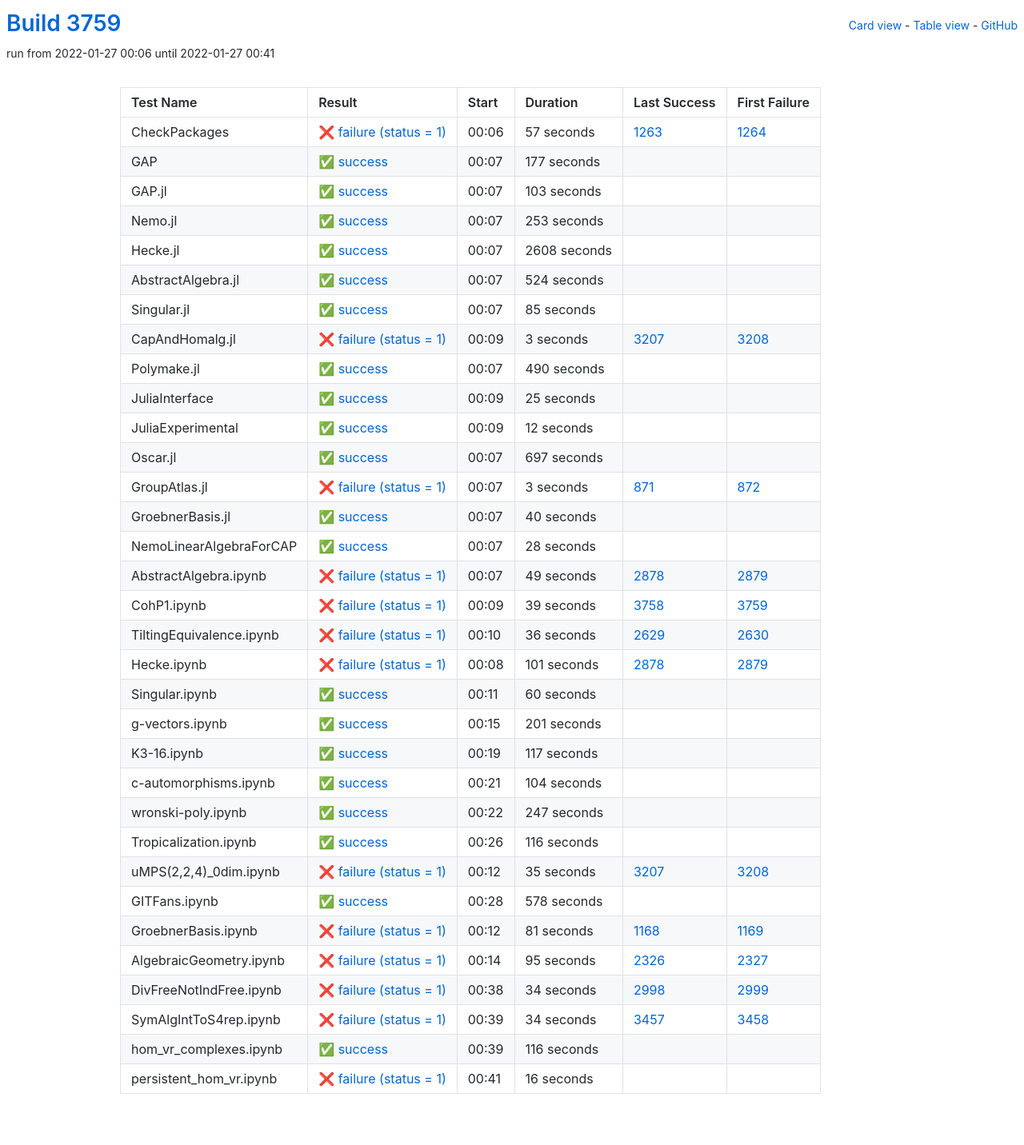
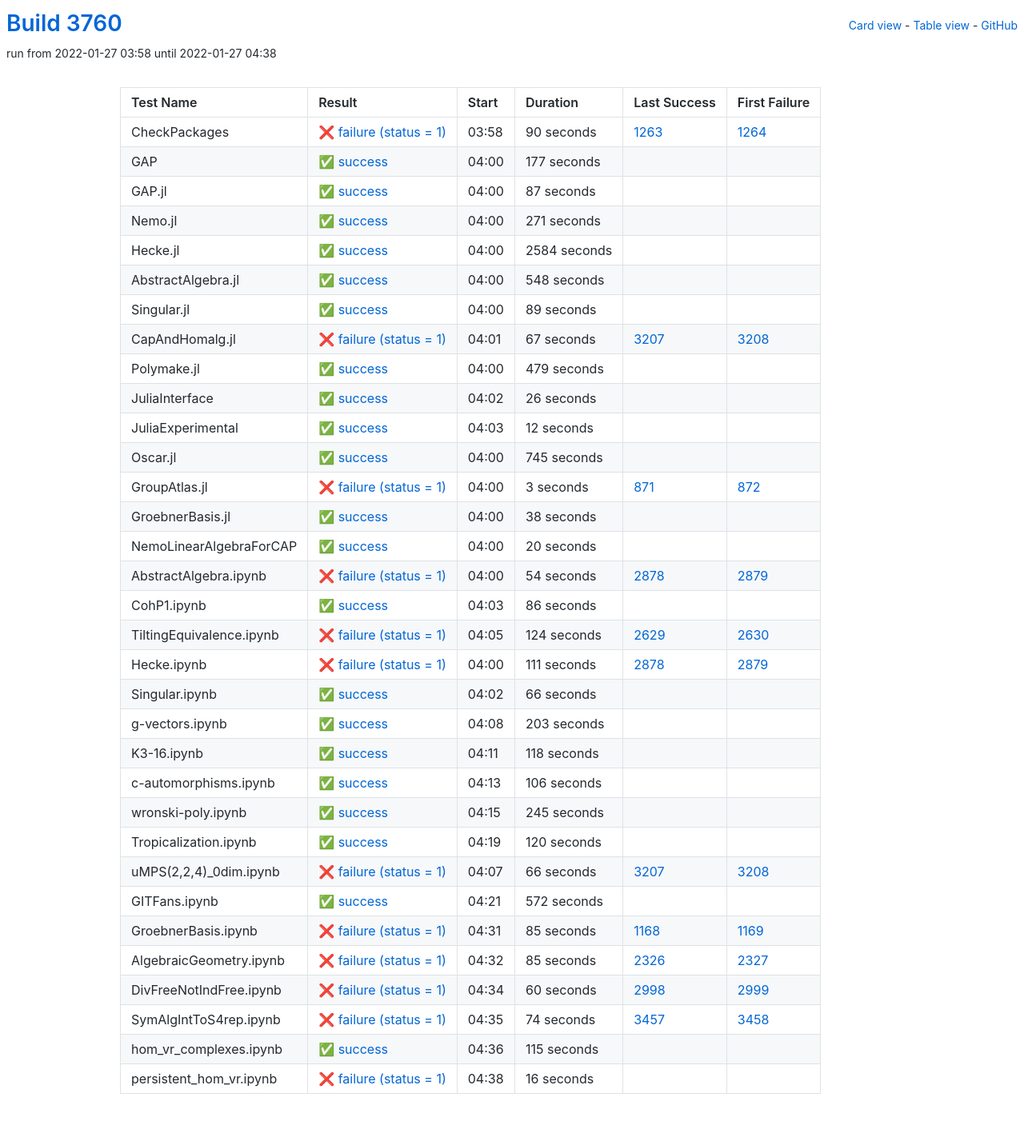
Before and after one commit to oscar-system/oscar-ci-status-stable, a Jekyll site: the page built from table.html, in a window 1280 px wide. Shown: the whole page at 80% size. Built offline with Jekyll 4.4.1, drawn with Linux system fonts in a browser that asks for light colours.

Commit message:
Build #3760

```diff
--- a/_data/ci.yml
+++ b/_data/ci.yml
@@ -1,6 +1,6 @@
 ---
-build: 3759
-build_url: https://oscarci.mathematik.uni-kl.de/job/oscar-stable/3759/
+build: 3760
+build_url: https://oscarci.mathematik.uni-kl.de/job/oscar-stable/3760/
 job: oscar-stable
 organization: oscar-system
 repo: oscar-ci-status-stable
@@ -8,20 +8,20 @@ repourl: https://github.com/oscar-system/oscar-ci-status-stable
 tests:
 - name: CheckPackages
   id: checkpackages
-  log: https://oscarci.mathematik.uni-kl.de/job/oscar-stable/3759/artifact/logs/build-3759/CheckPackages.log
-  start: 2022-01-27 00:06
+  log: https://oscarci.mathematik.uni-kl.de/job/oscar-stable/3760/artifact/logs/build-3760/CheckPackages.log
+  start: 2022-01-27 03:58
   success: false
   exitcode: 1
   status: failure
-  duration: 57
+  duration: 90
   last_success: 1263
   last_success_url: https://oscarci.mathematik.uni-kl.de/job/oscar-stable/1263/
   first_failure: 1264
   first_failure_url: https://oscarci.mathematik.uni-kl.de/job/oscar-stable/1264/
 - name: GAP
   id: gap
-  log: https://oscarci.mathematik.uni-kl.de/job/oscar-stable/3759/artifact/logs/build-3759/GAP.log
-  start: 2022-01-27 00:07
+  log: https://oscarci.mathematik.uni-kl.de/job/oscar-stable/3760/artifact/logs/build-3760/GAP.log
+  start: 2022-01-27 04:00
   success: true
   exitcode: 0
   status: success
@@ -32,104 +32,104 @@ tests:
   first_failure_url:
 - name: GAP.jl
   id: gap-jl
-  log: https://oscarci.mathematik.uni-kl.de/job/oscar-stable/3759/artifact/logs/build-3759/GAP.jl.log
-  start: 2022-01-27 00:07
+  log: https://oscarci.mathematik.uni-kl.de/job/oscar-stable/3760/artifact/logs/build-3760/GAP.jl.log
+  start: 2022-01-27 04:00
   success: true
   exitcode: 0
   status: success
-  duration: 103
+  duration: 87
   last_success: false
   last_success_url:
   first_failure: false
   first_failure_url:
 - name: Nemo.jl
   id: nemo-jl
-  log: https://oscarci.mathematik.uni-kl.de/job/oscar-stable/3759/artifact/logs/build-3759/Nemo.jl.log
-  start: 2022-01-27 00:07
+  log: https://oscarci.mathematik.uni-kl.de/job/oscar-stable/3760/artifact/logs/build-3760/Nemo.jl.log
+  start: 2022-01-27 04:00
   success: true
   exitcode: 0
   status: success
-  duration: 253
+  duration: 271
   last_success: false
   last_success_url:
   first_failure: false
   first_failure_url:
 - name: Hecke.jl
   id: hecke-jl
-  log: https://oscarci.mathematik.uni-kl.de/job/oscar-stable/3759/artifact/logs/build-3759/Hecke.jl.log
-  start: 2022-01-27 00:07
+  log: https://oscarci.mathematik.uni-kl.de/job/oscar-stable/3760/artifact/logs/build-3760/Hecke.jl.log
+  start: 2022-01-27 04:00
   success: true
   exitcode: 0
   status: success
-  duration: 2608
+  duration: 2584
   last_success: false
   last_success_url:
   first_failure: false
   first_failure_url:
 - name: AbstractAlgebra.jl
   id: abstractalgebra-jl
-  log: https://oscarci.mathematik.uni-kl.de/job/oscar-stable/3759/artifact/logs/build-3759/AbstractAlgebra.jl.log
-  start: 2022-01-27 00:07
+  log: https://oscarci.mathematik.uni-kl.de/job/oscar-stable/3760/artifact/logs/build-3760/AbstractAlgebra.jl.log
+  start: 2022-01-27 04:00
   success: true
   exitcode: 0
   status: success
-  duration: 524
+  duration: 548
   last_success: false
   last_success_url:
   first_failure: false
   first_failure_url:
 - name: Singular.jl
   id: singular-jl
-  log: https://oscarci.mathematik.uni-kl.de/job/oscar-stable/3759/artifact/logs/build-3759/Singular.jl.log
-  start: 2022-01-27 00:07
+  log: https://oscarci.mathematik.uni-kl.de/job/oscar-stable/3760/artifact/logs/build-3760/Singular.jl.log
+  start: 2022-01-27 04:00
   success: true
   exitcode: 0
   status: success
-  duration: 85
+  duration: 89
   last_success: false
   last_success_url:
   first_failure: false
   first_failure_url:
 - name: CapAndHomalg.jl
   id: capandhomalg-jl
-  log: https://oscarci.mathematik.uni-kl.de/job/oscar-stable/3759/artifact/logs/build-3759/CapAndHomalg.jl.log
-  start: 2022-01-27 00:09
+  log: https://oscarci.mathematik.uni-kl.de/job/oscar-stable/3760/artifact/logs/build-3760/CapAndHomalg.jl.log
+  start: 2022-01-27 04:01
   success: false
   exitcode: 1
   status: failure
-  duration: 3
+  duration: 67
   last_success: 3207
   last_success_url: https://oscarci.mathematik.uni-kl.de/job/oscar-stable/3207/
   first_failure: 3208
   first_failure_url: https://oscarci.mathematik.uni-kl.de/job/oscar-stable/3208/
 - name: Polymake.jl
   id: polymake-jl
-  log: https://oscarci.mathematik.uni-kl.de/job/oscar-stable/3759/artifact/logs/build-3759/Polymake.jl.log
-  start: 2022-01-27 00:07
+  log: https://oscarci.mathematik.uni-kl.de/job/oscar-stable/3760/artifact/logs/build-3760/Polymake.jl.log
+  start: 2022-01-27 04:00
   success: true
   exitcode: 0
   status: success
-  duration: 490
+  duration: 479
   last_success: false
   last_success_url:
   first_failure: false
   first_failure_url:
 - name: JuliaInterface
   id: juliainterface
-  log: https://oscarci.mathematik.uni-kl.de/job/oscar-stable/3759/artifact/logs/build-3759/JuliaInterface.log
-  start: 2022-01-27 00:09
+  log: https://oscarci.mathematik.uni-kl.de/job/oscar-stable/3760/artifact/logs/build-3760/JuliaInterface.log
+  start: 2022-01-27 04:02
   success: true
   exitcode: 0
   status: success
-  duration: 25
+  duration: 26
   last_success: false
   last_success_url:
   first_failure: false
   first_failure_url:
 - name: JuliaExperimental
   id: juliaexperimental
-  log: https://oscarci.mathematik.uni-kl.de/job/oscar-stable/3759/artifact/logs/build-3759/JuliaExperimental.log
-  start: 2022-01-27 00:09
+  log: https://oscarci.mathematik.uni-kl.de/job/oscar-stable/3760/artifact/logs/build-3760/JuliaExperimental.log
+  start: 2022-01-27 04:03
   success: true
   exitcode: 0
   status: success
@@ -140,20 +140,20 @@ tests:
   first_failure_url:
 - name: Oscar.jl
   id: oscar-jl
-  log: https://oscarci.mathematik.uni-kl.de/job/oscar-stable/3759/artifact/logs/build-3759/Oscar.jl.log
-  start: 2022-01-27 00:07
+  log: https://oscarci.mathematik.uni-kl.de/job/oscar-stable/3760/artifact/logs/build-3760/Oscar.jl.log
+  start: 2022-01-27 04:00
   success: true
   exitcode: 0
   status: success
-  duration: 697
+  duration: 745
   last_success: false
   last_success_url:
   first_failure: false
   first_failure_url:
 - name: GroupAtlas.jl
   id: groupatlas-jl
-  log: https://oscarci.mathematik.uni-kl.de/job/oscar-stable/3759/artifact/logs/build-3759/GroupAtlas.jl.log
-  start: 2022-01-27 00:07
+  log: https://oscarci.mathematik.uni-kl.de/job/oscar-stable/3760/artifact/logs/build-3760/GroupAtlas.jl.log
+  start: 2022-01-27 04:00
   success: false
   exitcode: 1
   status: failure
@@ -164,236 +164,236 @@ tests:
   first_failure_url: https://oscarci.mathematik.uni-kl.de/job/oscar-stable/872/
 - name: GroebnerBasis.jl
   id: groebnerbasis-jl
-  log: https://oscarci.mathematik.uni-kl.de/job/oscar-stable/3759/artifact/logs/build-3759/GroebnerBasis.jl.log
-  start: 2022-01-27 00:07
+  log: https://oscarci.mathematik.uni-kl.de/job/oscar-stable/3760/artifact/logs/build-3760/GroebnerBasis.jl.log
+  start: 2022-01-27 04:00
   success: true
   exitcode: 0
   status: success
-  duration: 40
+  duration: 38
   last_success: false
   last_success_url:
   first_failure: false
   first_failure_url:
 - name: NemoLinearAlgebraForCAP
   id: nemolinearalgebraforcap
-  log: https://oscarci.mathematik.uni-kl.de/job/oscar-stable/3759/artifact/logs/build-3759/NemoLinearAlgebraForCAP.log
-  start: 2022-01-27 00:07
+  log: https://oscarci.mathematik.uni-kl.de/job/oscar-stable/3760/artifact/logs/build-3760/NemoLinearAlgebraForCAP.log
+  start: 2022-01-27 04:00
   success: true
   exitcode: 0
   status: success
-  duration: 28
+  duration: 20
   last_success: false
   last_success_url:
   first_failure: false
   first_failure_url:
 - name: AbstractAlgebra.ipynb
   id: abstractalgebra-ipynb
-  log: https://oscarci.mathematik.uni-kl.de/job/oscar-stable/3759/artifact/logs/build-3759/AbstractAlgebra.ipynb.log
-  start: 2022-01-27 00:07
+  log: https://oscarci.mathematik.uni-kl.de/job/oscar-stable/3760/artifact/logs/build-3760/AbstractAlgebra.ipynb.log
+  start: 2022-01-27 04:00
   success: false
   exitcode: 1
   status: failure
-  duration: 49
+  duration: 54
   last_success: 2878
   last_success_url: https://oscarci.mathematik.uni-kl.de/job/oscar-stable/2878/
   first_failure: 2879
   first_failure_url: https://oscarci.mathematik.uni-kl.de/job/oscar-stable/2879/
 - name: CohP1.ipynb
   id: cohp1-ipynb
-  log: https://oscarci.mathematik.uni-kl.de/job/oscar-stable/3759/artifact/logs/build-3759/CohP1.ipynb.log
-  start: 2022-01-27 00:09
+  log: https://oscarci.mathematik.uni-kl.de/job/oscar-stable/3760/artifact/logs/build-3760/CohP1.ipynb.log
+  start: 2022-01-27 04:03
+  success: true
+  exitcode: 0
+  status: success
+  duration: 86
+  last_success: false
+  last_success_url:
+  first_failure: false
+  first_failure_url:
+- name: TiltingEquivalence.ipynb
+  id: tiltingequivalence-ipynb
+  log: https://oscarci.mathematik.uni-kl.de/job/oscar-stable/3760/artifact/logs/build-3760/TiltingEquivalence.ipynb.log
+  start: 2022-01-27 04:05
   success: false
   exitcode: 1
   status: failure
-  duration: 39
-  last_success: 3758
-  last_success_url: https://oscarci.mathematik.uni-kl.de/job/oscar-stable/3758/
-  first_failure: 3759
-  first_failure_url: https://oscarci.mathematik.uni-kl.de/job/oscar-stable/3759/
-- name: TiltingEquivalence.ipynb
-  id: tiltingequivalence-ipynb
-  log: https://oscarci.mathematik.uni-kl.de/job/oscar-stable/3759/artifact/logs/build-3759/TiltingEquivalence.ipynb.log
-  start: 2022-01-27 00:10
-  success: false
-  exitcode: 1
-  status: failure
-  duration: 36
+  duration: 124
   last_success: 2629
   last_success_url: https://oscarci.mathematik.uni-kl.de/job/oscar-stable/2629/
   first_failure: 2630
   first_failure_url: https://oscarci.mathematik.uni-kl.de/job/oscar-stable/2630/
 - name: Hecke.ipynb
   id: hecke-ipynb
-  log: https://oscarci.mathematik.uni-kl.de/job/oscar-stable/3759/artifact/logs/build-3759/Hecke.ipynb.log
-  start: 2022-01-27 00:08
+  log: https://oscarci.mathematik.uni-kl.de/job/oscar-stable/3760/artifact/logs/build-3760/Hecke.ipynb.log
+  start: 2022-01-27 04:00
   success: false
   exitcode: 1
   status: failure
-  duration: 101
+  duration: 111
   last_success: 2878
   last_success_url: https://oscarci.mathematik.uni-kl.de/job/oscar-stable/2878/
   first_failure: 2879
   first_failure_url: https://oscarci.mathematik.uni-kl.de/job/oscar-stable/2879/
 - name: Singular.ipynb
   id: singular-ipynb
-  log: https://oscarci.mathematik.uni-kl.de/job/oscar-stable/3759/artifact/logs/build-3759/Singular.ipynb.log
-  start: 2022-01-27 00:11
+  log: https://oscarci.mathematik.uni-kl.de/job/oscar-stable/3760/artifact/logs/build-3760/Singular.ipynb.log
+  start: 2022-01-27 04:02
   success: true
   exitcode: 0
   status: success
-  duration: 60
+  duration: 66
   last_success: false
   last_success_url:
   first_failure: false
   first_failure_url:
 - name: g-vectors.ipynb
   id: g-vectors-ipynb
-  log: https://oscarci.mathematik.uni-kl.de/job/oscar-stable/3759/artifact/logs/build-3759/g-vectors.ipynb.log
-  start: 2022-01-27 00:15
+  log: https://oscarci.mathematik.uni-kl.de/job/oscar-stable/3760/artifact/logs/build-3760/g-vectors.ipynb.log
+  start: 2022-01-27 04:08
   success: true
   exitcode: 0
   status: success
-  duration: 201
+  duration: 203
   last_success: false
   last_success_url:
   first_failure: false
   first_failure_url:
 - name: K3-16.ipynb
   id: k3-16-ipynb
-  log: https://oscarci.mathematik.uni-kl.de/job/oscar-stable/3759/artifact/logs/build-3759/K3-16.ipynb.log
-  start: 2022-01-27 00:19
+  log: https://oscarci.mathematik.uni-kl.de/job/oscar-stable/3760/artifact/logs/build-3760/K3-16.ipynb.log
+  start: 2022-01-27 04:11
   success: true
   exitcode: 0
   status: success
-  duration: 117
+  duration: 118
   last_success: false
   last_success_url:
   first_failure: false
   first_failure_url:
 - name: c-automorphisms.ipynb
   id: c-automorphisms-ipynb
-  log: https://oscarci.mathematik.uni-kl.de/job/oscar-stable/3759/artifact/logs/build-3759/c-automorphisms.ipynb.log
-  start: 2022-01-27 00:21
+  log: https://oscarci.mathematik.uni-kl.de/job/oscar-stable/3760/artifact/logs/build-3760/c-automorphisms.ipynb.log
+  start: 2022-01-27 04:13
   success: true
   exitcode: 0
   status: success
-  duration: 104
+  duration: 106
   last_success: false
   last_success_url:
   first_failure: false
   first_failure_url:
 - name: wronski-poly.ipynb
   id: wronski-poly-ipynb
-  log: https://oscarci.mathematik.uni-kl.de/job/oscar-stable/3759/artifact/logs/build-3759/wronski-poly.ipynb.log
-  start: 2022-01-27 00:22
+  log: https://oscarci.mathematik.uni-kl.de/job/oscar-stable/3760/artifact/logs/build-3760/wronski-poly.ipynb.log
+  start: 2022-01-27 04:15
   success: true
   exitcode: 0
   status: success
-  duration: 247
+  duration: 245
   last_success: false
   last_success_url:
   first_failure: false
   first_failure_url:
 - name: Tropicalization.ipynb
   id: tropicalization-ipynb
-  log: https://oscarci.mathematik.uni-kl.de/job/oscar-stable/3759/artifact/logs/build-3759/Tropicalization.ipynb.log
-  start: 2022-01-27 00:26
+  log: https://oscarci.mathematik.uni-kl.de/job/oscar-stable/3760/artifact/logs/build-3760/Tropicalization.ipynb.log
+  start: 2022-01-27 04:19
   success: true
   exitcode: 0
   status: success
-  duration: 116
+  duration: 120
   last_success: false
   last_success_url:
   first_failure: false
   first_failure_url:
 - name: uMPS(2,2,4)_0dim.ipynb
   id: umps-2-2-4-0dim-ipynb
-  log: https://oscarci.mathematik.uni-kl.de/job/oscar-stable/3759/artifact/logs/build-3759/uMPS-2-2-4-_0dim.ipynb.log
-  start: 2022-01-27 00:12
+  log: https://oscarci.mathematik.uni-kl.de/job/oscar-stable/3760/artifact/logs/build-3760/uMPS-2-2-4-_0dim.ipynb.log
+  start: 2022-01-27 04:07
   success: false
   exitcode: 1
   status: failure
-  duration: 35
+  duration: 66
   last_success: 3207
   last_success_url: https://oscarci.mathematik.uni-kl.de/job/oscar-stable/3207/
   first_failure: 3208
   first_failure_url: https://oscarci.mathematik.uni-kl.de/job/oscar-stable/3208/
 - name: GITFans.ipynb
   id: gitfans-ipynb
-  log: https://oscarci.mathematik.uni-kl.de/job/oscar-stable/3759/artifact/logs/build-3759/GITFans.ipynb.log
-  start: 2022-01-27 00:28
+  log: https://oscarci.mathematik.uni-kl.de/job/oscar-stable/3760/artifact/logs/build-3760/GITFans.ipynb.log
+  start: 2022-01-27 04:21
   success: true
   exitcode: 0
   status: success
-  duration: 578
+  duration: 572
   last_success: false
   last_success_url:
   first_failure: false
   first_failure_url:
 - name: GroebnerBasis.ipynb
   id: groebnerbasis-ipynb
-  log: https://oscarci.mathematik.uni-kl.de/job/oscar-stable/3759/artifact/logs/build-3759/GroebnerBasis.ipynb.log
-  start: 2022-01-27 00:12
+  log: https://oscarci.mathematik.uni-kl.de/job/oscar-stable/3760/artifact/logs/build-3760/GroebnerBasis.ipynb.log
+  start: 2022-01-27 04:31
   success: false
   exitcode: 1
   status: failure
-  duration: 81
+  duration: 85
   last_success: 1168
   last_success_url: https://oscarci.mathematik.uni-kl.de/job/oscar-stable/1168/
   first_failure: 1169
   first_failure_url: https://oscarci.mathematik.uni-kl.de/job/oscar-stable/1169/
 - name: AlgebraicGeometry.ipynb
   id: algebraicgeometry-ipynb
-  log: https://oscarci.mathematik.uni-kl.de/job/oscar-stable/3759/artifact/logs/build-3759/AlgebraicGeometry.ipynb.log
-  start: 2022-01-27 00:14
+  log: https://oscarci.mathematik.uni-kl.de/job/oscar-stable/3760/artifact/logs/build-3760/AlgebraicGeometry.ipynb.log
+  start: 2022-01-27 04:32
   success: false
   exitcode: 1
   status: failure
-  duration: 95
+  duration: 85
   last_success: 2326
   last_success_url: https://oscarci.mathematik.uni-kl.de/job/oscar-stable/2326/
   first_failure: 2327
   first_failure_url: https://oscarci.mathematik.uni-kl.de/job/oscar-stable/2327/
 - name: DivFreeNotIndFree.ipynb
   id: divfreenotindfree-ipynb
-  log: https://oscarci.mathematik.uni-kl.de/job/oscar-stable/3759/artifact/logs/build-3759/DivFreeNotIndFree.ipynb.log
-  start: 2022-01-27 00:38
+  log: https://oscarci.mathematik.uni-kl.de/job/oscar-stable/3760/artifact/logs/build-3760/DivFreeNotIndFree.ipynb.log
+  start: 2022-01-27 04:34
   success: false
   exitcode: 1
   status: failure
-  duration: 34
+  duration: 60
   last_success: 2998
   last_success_url: https://oscarci.mathematik.uni-kl.de/job/oscar-stable/2998/
   first_failure: 2999
   first_failure_url: https://oscarci.mathematik.uni-kl.de/job/oscar-stable/2999/
 - name: SymAlgIntToS4rep.ipynb
   id: symalginttos4rep-ipynb
-  log: https://oscarci.mathematik.uni-kl.de/job/oscar-stable/3759/artifact/logs/build-3759/SymAlgIntToS4rep.ipynb.log
-  start: 2022-01-27 00:39
+  log: https://oscarci.mathematik.uni-kl.de/job/oscar-stable/3760/artifact/logs/build-3760/SymAlgIntToS4rep.ipynb.log
+  start: 2022-01-27 04:35
   success: false
   exitcode: 1
   status: failure
-  duration: 34
+  duration: 74
   last_success: 3457
   last_success_url: https://oscarci.mathematik.uni-kl.de/job/oscar-stable/3457/
   first_failure: 3458
   first_failure_url: https://oscarci.mathematik.uni-kl.de/job/oscar-stable/3458/
 - name: hom_vr_complexes.ipynb
   id: hom-vr-complexes-ipynb
-  log: https://oscarci.mathematik.uni-kl.de/job/oscar-stable/3759/artifact/logs/build-3759/hom_vr_complexes.ipynb.log
-  start: 2022-01-27 00:39
+  log: https://oscarci.mathematik.uni-kl.de/job/oscar-stable/3760/artifact/logs/build-3760/hom_vr_complexes.ipynb.log
+  start: 2022-01-27 04:36
   success: true
   exitcode: 0
   status: success
-  duration: 116
+  duration: 115
   last_success: false
   last_success_url:
   first_failure: false
   first_failure_url:
 - name: persistent_hom_vr.ipynb
   id: persistent-hom-vr-ipynb
-  log: https://oscarci.mathematik.uni-kl.de/job/oscar-stable/3759/artifact/logs/build-3759/persistent_hom_vr.ipynb.log
-  start: 2022-01-27 00:41
+  log: https://oscarci.mathematik.uni-kl.de/job/oscar-stable/3760/artifact/logs/build-3760/persistent_hom_vr.ipynb.log
+  start: 2022-01-27 04:38
   success: false
   exitcode: 1
   status: failure
```
Also changed, not shown: README.md.
